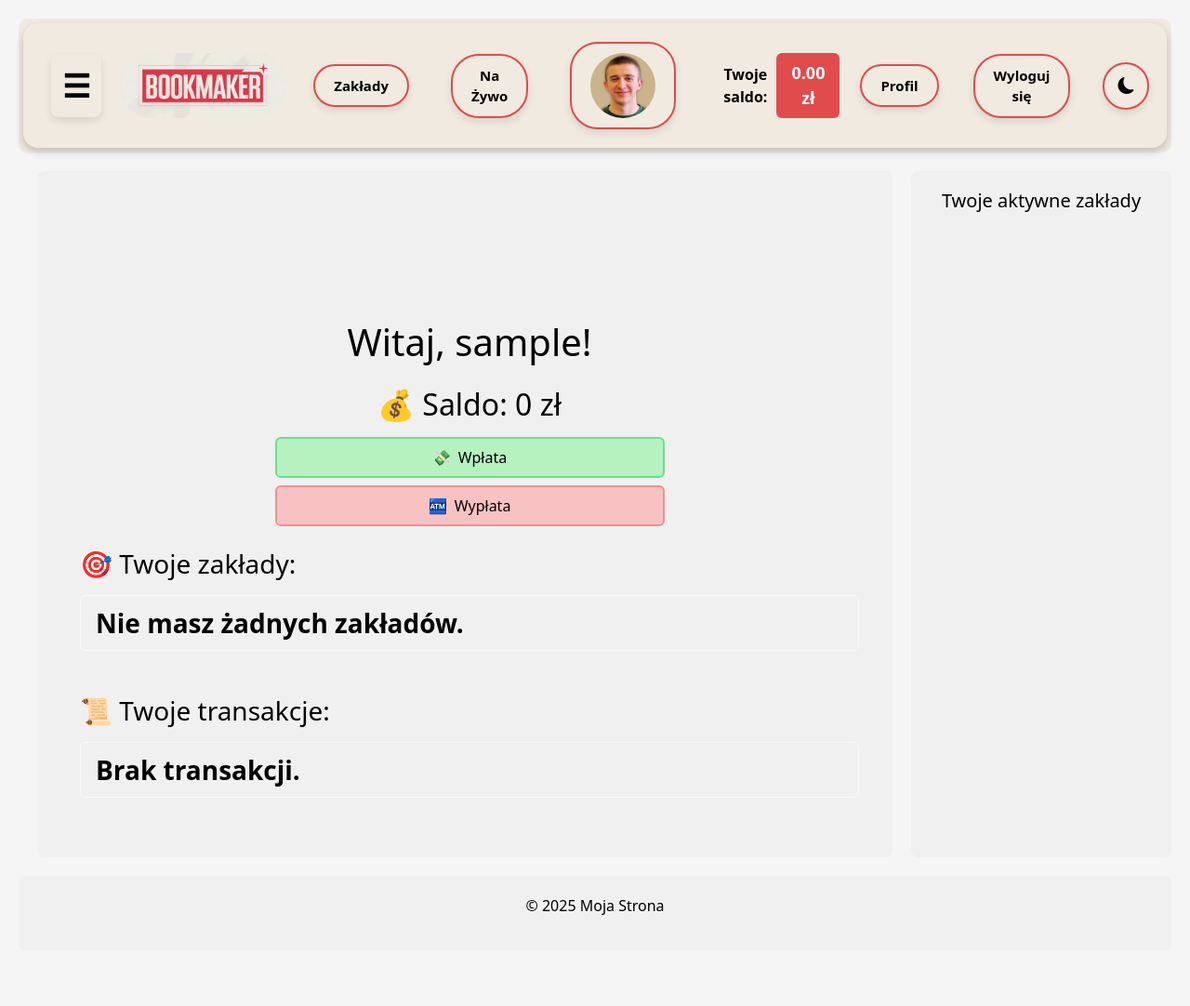
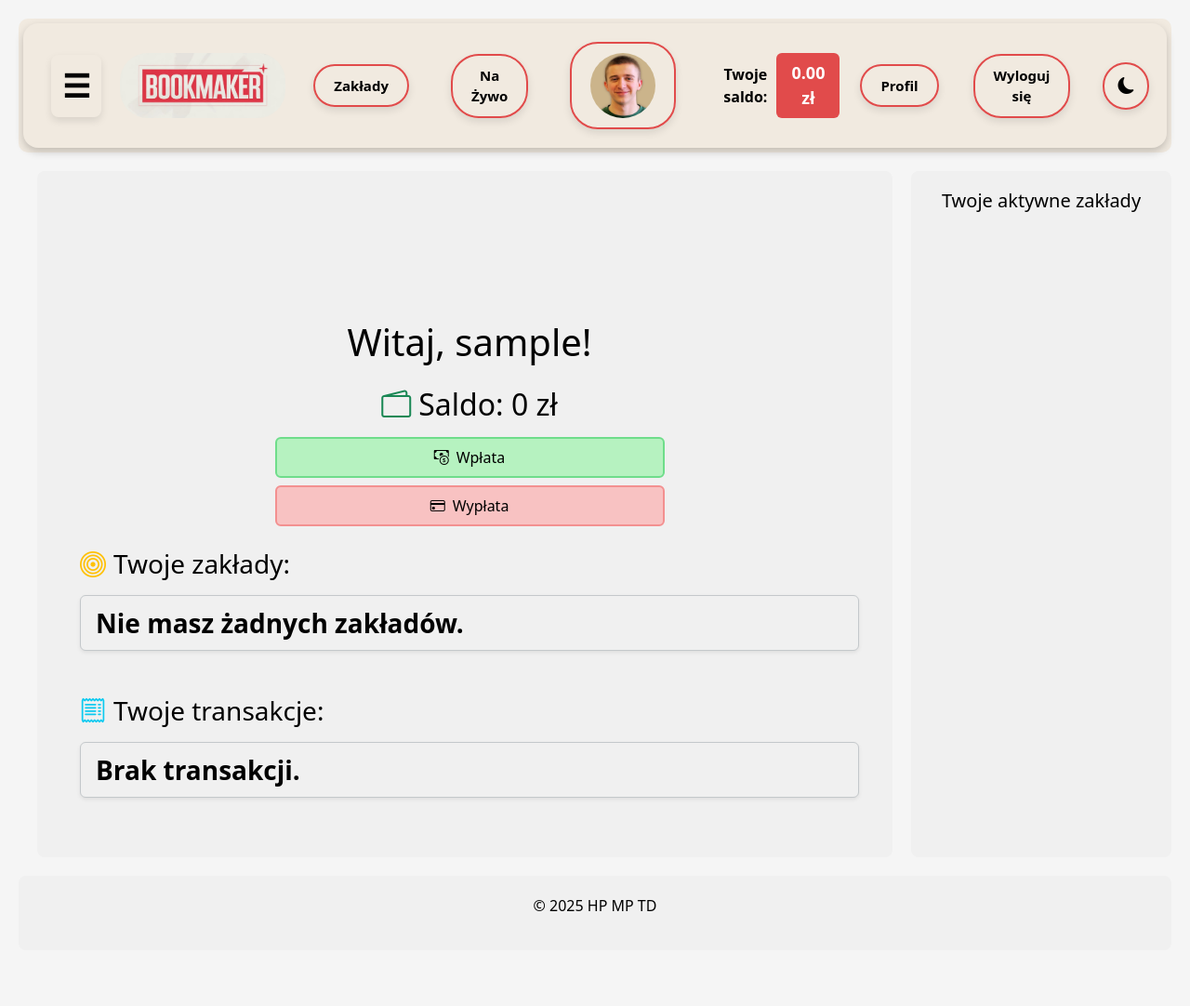
Before and after one commit to dckyx/Bookmaker_app, a Django app: page /user_panel/ in a window 1280 px wide. Shown: the whole page at 93% size. Run offline with Django 5.2, Linux system fonts and the light colour scheme; the visitor is signed in with stand-in values (Sample User, id 1); data that the repository does not hold is empty; some libraries are stand-ins or nearby versions.

Commit message:
drobne poprawki, działające bety itd

```diff
--- a/Bookmaker_app/forms.py
+++ b/Bookmaker_app/forms.py
@@ -26,3 +26,5 @@ class ZakladForm(forms.Form):
         label='Wartość zakładu',
         widget=forms.NumberInput(attrs={'class': 'form-control'})
     )
+    wytypowany = forms.IntegerField(widget=forms.HiddenInput())
+    kurs = forms.DecimalField(widget=forms.HiddenInput())
--- a/Bookmaker_app/models.py
+++ b/Bookmaker_app/models.py
@@ -112,8 +112,8 @@ class ZakladyUzytkownika(models.Model):
     stworzono = models.DateTimeField(auto_now_add=True)
     kurs = models.DecimalField(max_digits=10, decimal_places=2)
     event1 = models.ForeignKey(Event, on_delete=models.CASCADE)
-    wytypowany = models.CharField(max_length=100)
-    #wygrana = models.DecimalField(max_digits=12, decimal_places=2, null=True, blank=True)
+    wytypowany = models.ForeignKey(Drużyna, on_delete=models.CASCADE)
+    # wygrana = models.DecimalField(max_digits=12, decimal_places=2, null=True, blank=True)
 
     @property
     def wygrana(self):
--- a/Bookmaker_app/templates/Bookmaker_app/base.html
+++ b/Bookmaker_app/templates/Bookmaker_app/base.html
@@ -5,6 +5,7 @@
     <meta charset="UTF-8">
     <title>Bookmaker</title>
     <link rel="stylesheet" href="{% static 'bookmaker_app/css/newMenu.css' %}">
+    <link rel="icon" type="image/png" href="{% static 'bookmaker_app/images/favicon.png' %}">
     <link href="https://cdn.jsdelivr.net/npm/bootstrap@5.3.3/dist/css/bootstrap.min.css" rel="stylesheet">
     <link rel="stylesheet" href="https://cdn.jsdelivr.net/npm/bootstrap-icons@1.10.5/font/bootstrap-icons.css">
     <style>
@@ -294,11 +295,11 @@
                 Zakład nr {{ zaklad.id }}
               </h6>
               <div class="d-flex flex-column small" style="color: var(--text-color);">
-                <div class="mb-1"><strong>Drużyna obstawiona:</strong> {{ zaklad.wytypowany |default:"?" }}</div>
+                <div class="mb-1"><strong>Drużyna obstawiona:</strong> {{ zaklad.wytypowany.name|default:"?" }}</div>
                 <div class="mb-1"><strong>Mecz:</strong> {{ zaklad.event1.druzyna1.name }} vs {{ zaklad.event1.druzyna2.name }}</div>
                 <div class="mb-1"><strong>Kurs:</strong> {{ zaklad.kurs|default:"?" }}</div>
                 <div class="mb-1"><strong>Stawka:</strong> {{ zaklad.wartosc }} zł</div>
-                <div><strong>Do wygrania:</strong> {{ zaklad.wygrana }} zł</div>
+                <div><strong>Do wygrania:</strong> {{ zaklad.wygrana|floatformat:2 }} zł</div>
               </div>
             </div>
           </div>
@@ -334,7 +335,7 @@
     </div>
 
     <footer class="footer themed-panel">
-      <p>&copy; 2025 Moja Strona</p>
+      <p>&copy; 2025 HP MP TD</p>
     </footer>
   </div>
 
--- a/Bookmaker_app/templates/Bookmaker_app/login.html
+++ b/Bookmaker_app/templates/Bookmaker_app/login.html
@@ -6,6 +6,7 @@
   <meta charset="UTF-8">
   <title>Logowanie</title>
 {#  <link rel="stylesheet" href="{% static 'bookmaker_app/css/style.css' %}">#}
+    <link rel="icon" type="image/png" href="{% static 'bookmaker_app/images/favicon.png' %}">
   <link href="https://cdn.jsdelivr.net/npm/bootstrap@5.3.3/dist/css/bootstrap.min.css" rel="stylesheet">
   <link href="https://cdn.jsdelivr.net/npm/bootstrap-icons@1.10.5/font/bootstrap-icons.css" rel="stylesheet">
   <style>
--- a/Bookmaker_app/templates/Bookmaker_app/register_form.html
+++ b/Bookmaker_app/templates/Bookmaker_app/register_form.html
@@ -6,6 +6,7 @@
   <meta charset="UTF-8">
   <title>Rejestracja</title>
 {#  <link rel="stylesheet" href="{% static 'bookmaker_app/css/style.css' %}">#}
+    <link rel="icon" type="image/png" href="{% static 'bookmaker_app/images/favicon.png' %}">
   <link href="https://cdn.jsdelivr.net/npm/bootstrap@5.3.3/dist/css/bootstrap.min.css" rel="stylesheet">
   <link href="https://cdn.jsdelivr.net/npm/bootstrap-icons@1.10.5/font/bootstrap-icons.css" rel="stylesheet">
   <style>
--- a/Bookmaker_app/templates/Bookmaker_app/user_panel.html
+++ b/Bookmaker_app/templates/Bookmaker_app/user_panel.html
@@ -5,14 +5,14 @@
 <div class="container mt-5 pt-5">
     <div class="custom-card p-4 themed-panel">
         <h1 class="mb-4 text-center">Witaj, {{ user.username }}!</h1>
-        <h2 class="mb-3 text-center">💰 Saldo: {{ saldo }} zł</h2>
+        <h2 class="mb-3 text-center"><i class="bi bi-wallet2 me-2 text-success"></i>Saldo: {{ saldo }} zł</h2>
 
         <div class="d-flex flex-column align-items-center mb-4 gap-2">
             <a href="{% url 'wplata' %}" class="btn custom-wplata w-50 py-2 fs-6 d-flex justify-content-center align-items-center">
-                💸 <span class="ms-2">Wpłata</span>
+                <i class="bi bi-cash-coin"></i><span class="ms-2">Wpłata</span>
             </a>
             <a href="{% url 'wyplata' %}" class="btn custom-wyplata w-50 py-2 fs-6 d-flex justify-content-center align-items-center">
-                🏧 <span class="ms-2">Wypłata</span>
+                <i class="bi bi-credit-card"></i><span class="ms-2">Wypłata</span>
             </a>
         </div>
         <style>
@@ -37,13 +37,30 @@
   background-color: #f39090 !important;
   color: #fff !important;
 }
+.btn.themed-panel:hover {
+  background-color: var(--link-hover-bg);
+  color: var(--button-text);
+}
+
+.expandable {
+  max-height: 0;
+  overflow: hidden;
+  transition: max-height 0.5s ease-out, opacity 0.5s ease-out;
+  opacity: 0;
+}
+
+.expandable.show {
+  max-height: 200px;
+  opacity: 1;
+}
 </style>
 
         <div class="mb-5">
-            <h3 class="mb-3">🎯 Twoje zakłady:</h3>
+            <h3 class="mb-3"><i class="bi bi-bullseye me-2 text-warning"></i>Twoje zakłady:</h3>
             <ul class="list-group" id="zaklady-list">
+                {% with zaklady|dictsortreversed:"stworzono" as zaklady %}
                 {% for zaklad in zaklady %}
-                    <li class="list-group-item themed-panel border-light mb-2 {% if forloop.counter > 5 %}d-none extra-zaklad{% endif %}">
+                    <li class="list-group-item themed-panel border border-secondary-subtle rounded shadow-sm mb-2 expandable extra-zaklad {% if forloop.counter <= 5 %}show{% endif %}">
                         <div class="small" style="color: var(--text-color);">
                             <strong>Stawka:</strong> {{ zaklad.wartosc }} zł<br>
                             <strong>Status:</strong> {{ zaklad.wynik }}<br>
@@ -52,21 +69,23 @@
                         </div>
                     </li>
                 {% empty %}
-                    <li class="list-group-item themed-panel border-light">Nie masz żadnych zakładów.</li>
+                    <li class="list-group-item themed-panel border border-secondary-subtle rounded shadow-sm">Nie masz żadnych zakładów.</li>
                 {% endfor %}
+                {% endwith %}
             </ul>
             {% if zaklady|length > 5 %}
                 <div class="text-center mt-2">
-                    <button id="zaklady-btn" class="btn btn-sm btn-outline-light" onclick="toggleZaklady()">Pokaż więcej</button>
+                    <button id="zaklady-btn" class="btn btn-sm themed-panel border border-light-subtle" onclick="toggleZaklady()">Pokaż więcej</button>
                 </div>
             {% endif %}
         </div>
 
         <div>
-            <h3 class="mb-3">📜 Twoje transakcje:</h3>
+            <h3 class="mb-3"><i class="bi bi-receipt me-2 text-info"></i>Twoje transakcje:</h3>
             <ul class="list-group" id="transakcje-list">
+                {% with transakcje|dictsortreversed:"stworzono" as transakcje %}
                 {% for transakcja in transakcje %}
-                    <li class="list-group-item themed-panel border-light mb-2 {% if forloop.counter > 5 %}d-none extra-transakcja{% endif %}">
+                    <li class="list-group-item themed-panel border border-secondary-subtle rounded shadow-sm mb-2 expandable extra-transakcja {% if forloop.counter <= 5 %}show{% endif %}">
                         <div class="small" style="color: var(--text-color);">
                             <strong>{{ transakcja.typ }}</strong> – {{ transakcja.wartosc }} zł<br>
                             <strong>Opis:</strong> {{ transakcja.opis }}<br>
@@ -74,12 +93,13 @@
                         </div>
                     </li>
                 {% empty %}
-                    <li class="list-group-item themed-panel border-light">Brak transakcji.</li>
+                    <li class="list-group-item themed-panel border border-secondary-subtle rounded shadow-sm">Brak transakcji.</li>
                 {% endfor %}
+                {% endwith %}
             </ul>
             {% if transakcje|length > 5 %}
                 <div class="text-center mt-2">
-                    <button id="transakcje-btn" class="btn btn-sm btn-outline-light" onclick="toggleTransakcje()">Pokaż więcej</button>
+                    <button id="transakcje-btn" class="btn btn-sm themed-panel border border-light-subtle" onclick="toggleTransakcje()">Pokaż więcej</button>
                 </div>
             {% endif %}
         </div>
@@ -87,20 +107,35 @@
 </div>
 <script>
 function toggleZaklady() {
-    const extras = document.querySelectorAll('.extra-zaklad');
-    const btn = document.getElementById('zaklady-btn');
-    const isHidden = extras[0]?.classList.contains('d-none');
+  const extras = document.querySelectorAll('.extra-zaklad');
+  const btn = document.getElementById('zaklady-btn');
+  const showingAll = Array.from(extras).filter(e => e.classList.contains('show')).length > 5;
 
-    extras.forEach(e => e.classList.toggle('d-none'));
-    btn.textContent = isHidden ? "Zwiń" : "Pokaż więcej";
+  extras.forEach((e, index) => {
+    if (showingAll) {
+      if (index >= 5) e.classList.remove('show');
+    } else {
+      e.classList.add('show');
+    }
+  });
+
+  btn.textContent = showingAll ? "Pokaż więcej" : "Zwiń";
 }
+
 function toggleTransakcje() {
-    const extras = document.querySelectorAll('.extra-transakcja');
-    const btn = document.getElementById('transakcje-btn');
-    const isHidden = extras[0]?.classList.contains('d-none');
+  const extras = document.querySelectorAll('.extra-transakcja');
+  const btn = document.getElementById('transakcje-btn');
+  const showingAll = Array.from(extras).filter(e => e.classList.contains('show')).length > 5;
 
-    extras.forEach(e => e.classList.toggle('d-none'));
-    btn.textContent = isHidden ? "Zwiń" : "Pokaż więcej";
+  extras.forEach((e, index) => {
+    if (showingAll) {
+      if (index >= 5) e.classList.remove('show');
+    } else {
+      e.classList.add('show');
+    }
+  });
+
+  btn.textContent = showingAll ? "Pokaż więcej" : "Zwiń";
 }
 </script>
 {% endblock %}
--- a/Bookmaker_app/templates/Bookmaker_app/wplata.html
+++ b/Bookmaker_app/templates/Bookmaker_app/wplata.html
@@ -3,7 +3,9 @@
 
 {% block content %}
 <div class="card themed-panel shadow p-4 mx-auto" style="max-width: 500px;">
-  <h2 class="mb-4 text-center" style="color: var(--text-color);">💸 Wpłata środków</h2>
+  <h2 class="mb-4 text-center" style="color: var(--text-color);">
+    <i class="bi bi-cash-coin me-2 text-success"></i>Wpłata środków
+  </h2>
   <form method="post">
     {% csrf_token %}
     <div class="mb-3">
@@ -17,7 +19,7 @@
     </div>
     <div class="d-flex justify-content-center">
       <button type="submit" class="btn custom-wplata w-50 py-2 fs-5">
-        💰 Wpłać
+        <i class="bi bi-piggy-bank-fill me-2"></i>Wpłać
       </button>
     </div>
   </form>
--- a/Bookmaker_app/templates/Bookmaker_app/wyplata.html
+++ b/Bookmaker_app/templates/Bookmaker_app/wyplata.html
@@ -3,7 +3,7 @@
 
 {% block content %}
 <div class="card themed-panel shadow p-4 mx-auto" style="max-width: 500px;">
-  <h2 class="mb-4 text-center" style="color: var(--text-color);">🏧 Wypłata środków</h2>
+  <h2 class="mb-4 text-center" style="color: var(--text-color);"><i class="bi bi-cash-coin me-2 text-success"></i>Wypłata środków</h2>
   <form method="post">
     {% csrf_token %}
     <div class="mb-3">
@@ -17,7 +17,7 @@
     </div>
     <div class="d-flex justify-content-center">
       <button type="submit" class="btn custom-wyplata w-50 py-2 fs-5">
-        🏧 Wypłać
+        <i class="bi bi-wallet2 me-1 text-danger"></i>Wypłać
       </button>
     </div>
   </form>
--- a/Bookmaker_app/views.py
+++ b/Bookmaker_app/views.py
@@ -192,6 +192,8 @@ def obstaw_mecz(request, event_id):
             wartosc = form.cleaned_data['wartosc']
             kurs = form.cleaned_data['kurs']
             wytypowany = form.cleaned_data['wytypowany']
+            from .models import Drużyna
+            wytypowany = Drużyna.objects.get(pk=wytypowany)
 
             if request.user.saldo >= wartosc:
                 ZakladyUzytkownika.objects.create(
```
Also changed, not shown: Bookmaker_app/templates/Bookmaker_app/obstaw.html (+23 -0 lines), Bookmaker_app/static/Bookmaker_app/images/favicon.png (added), Bookmaker_app/static/Bookmaker_app/images/lol.png (added).
